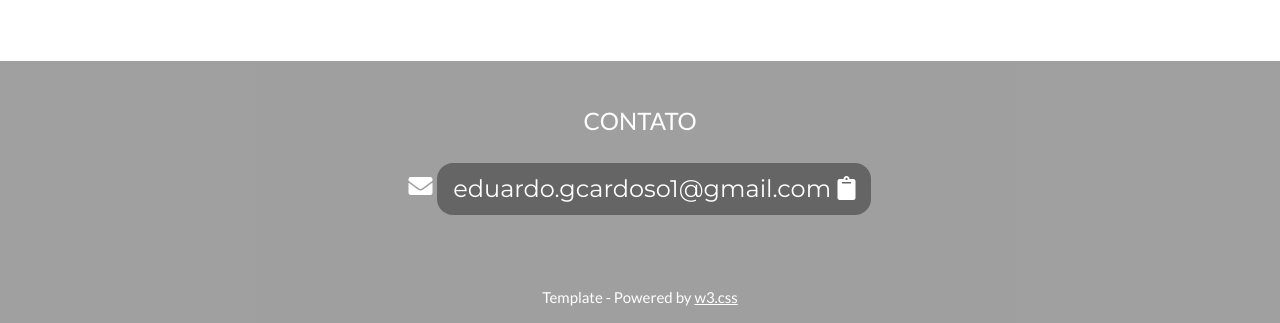
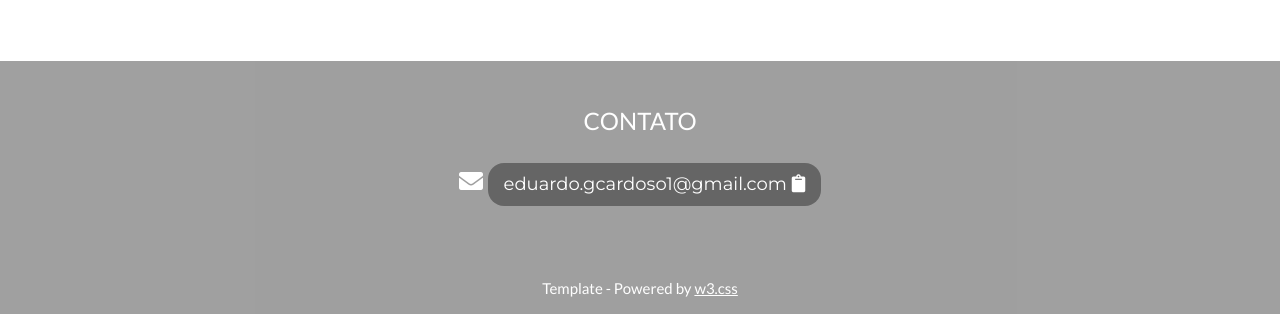
Before and after one commit to EduardoGC1/eduardogc1.github.io, a plain HTML site: page index.html in a window 1280 px wide. Shown: the part 1844-2167 px from the top of the page. Drawn offline with nearby package versions, Linux system fonts and the light colour scheme.

Commit message:
corrigido o tamanho do botão de e-mail

```diff
--- a/css/main.css
+++ b/css/main.css
@@ -15,6 +15,9 @@ a.egc-navbar-email:hover {background: linear-gradient(180deg, #ebebeb, #afafaf);
 header.egc-start {background: linear-gradient(145deg, #00c1da, #003bca);}
 div.egc-2nd-grid {background: linear-gradient(345deg, #8E2DE2, #4A00E0);}
 
+button#botaoEmail {
+    font-size: 18px;
+}
 
 span.tooltiptext {
     font-size: 14px;
```
